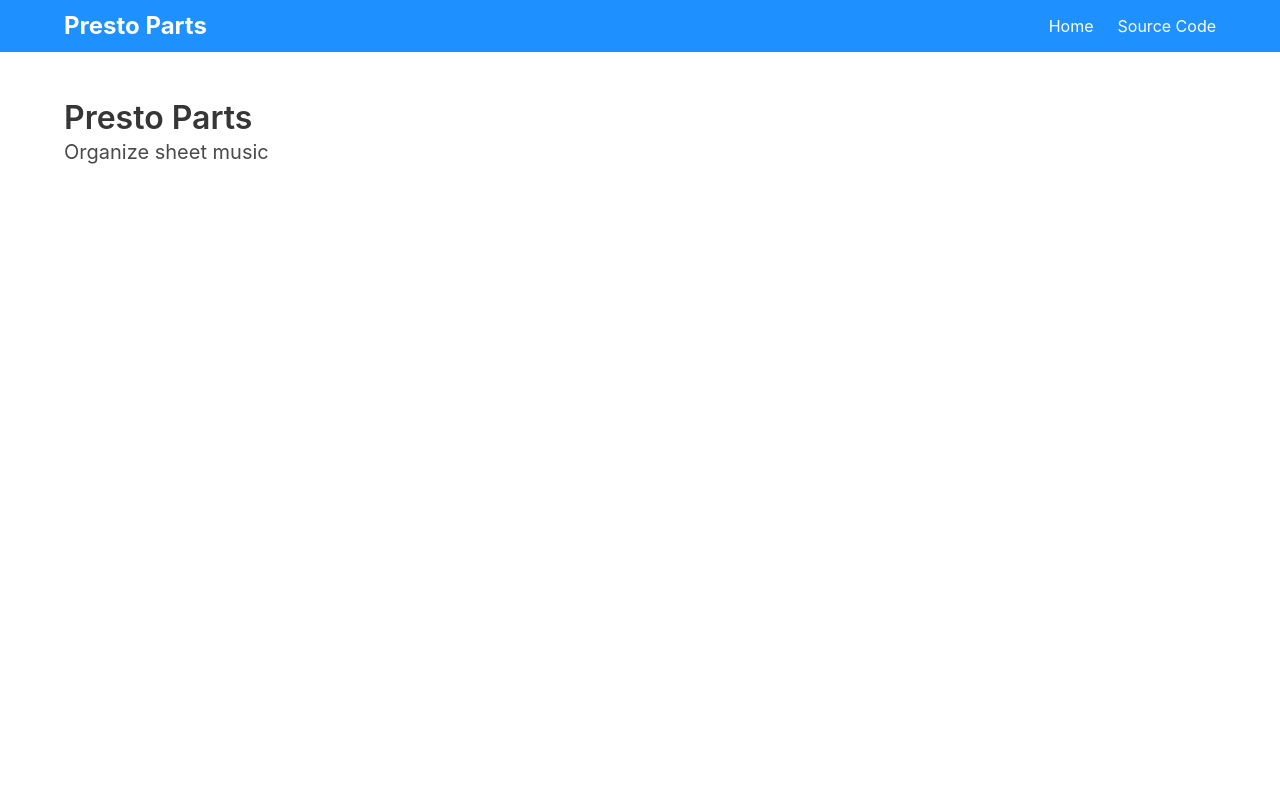
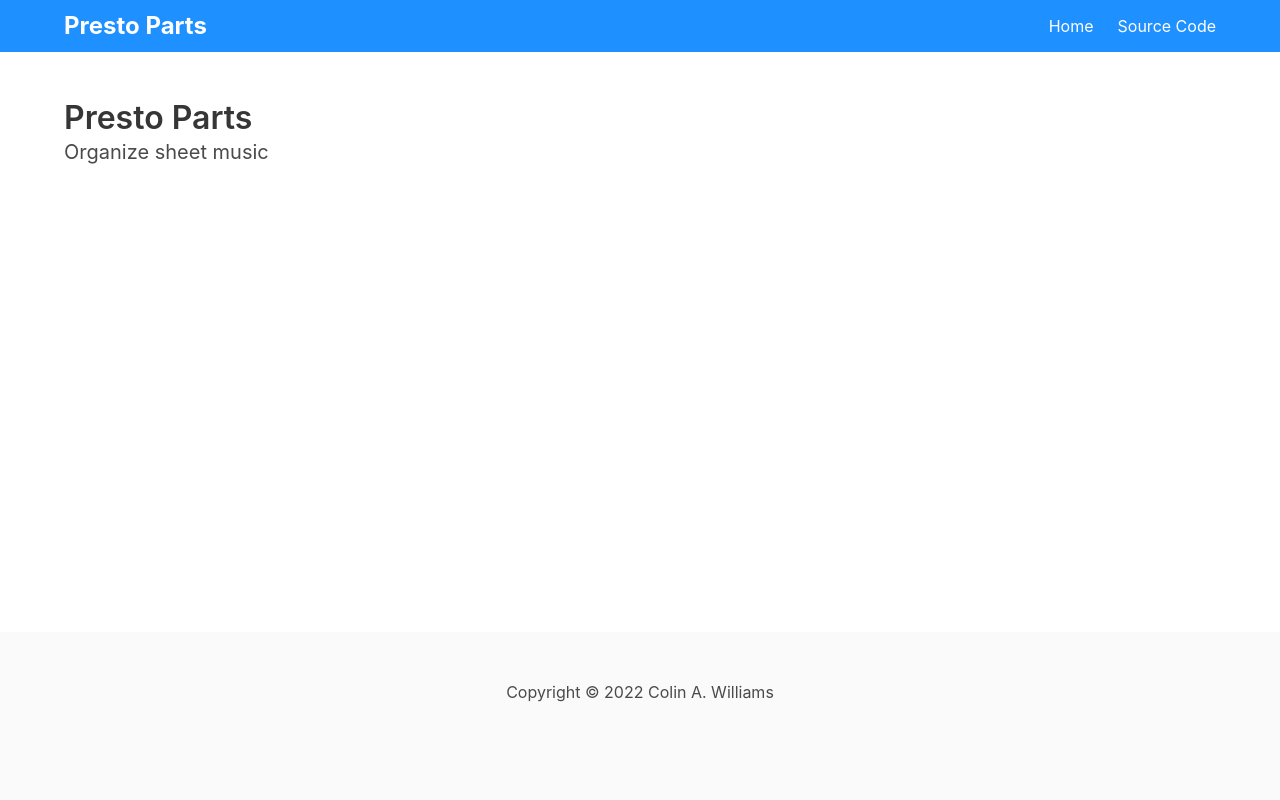
Before and after one commit to c-o-l-i-n/presto-parts-website, a website: page src/index.html in a window 1280 px wide. Drawn offline with Linux system fonts and the light colour scheme.

Commit message:
🦶 Added footer

```diff
--- a/src/index.html
+++ b/src/index.html
@@ -7,7 +7,7 @@
 		<link rel="stylesheet" href="css/common.css" />
 		<title>Presto Parts</title>
 	</head>
-	<body>
+	<body class="is-flex is-flex-direction-column">
 		<nav
 			class="navbar is-primary"
 			role="navigation"
@@ -49,11 +49,22 @@
 				</div>
 			</div>
 		</nav>
-		<section class="section">
-			<div class="container">
+		<section class="section is-flex-grow-1">
+			<div class="container is-fullheight">
 				<h1 class="title">Presto Parts</h1>
 				<h2 class="subtitle">Organize sheet music</h2>
 			</div>
 		</section>
+		<footer class="footer">
+			<div class="content has-text-centered">
+				<p>
+					Copyright &copy;
+					<script>
+						document.write(new Date().getFullYear())
+					</script>
+					Colin A. Williams
+				</p>
+			</div>
+		</footer>
 	</body>
 </html>
--- a/src/scss/common.scss
+++ b/src/scss/common.scss
@@ -7,3 +7,6 @@ $link: $primary;
 @import '../../node_modules/bulma-prefers-dark/bulma-prefers-dark.sass';
 
 // ------------------------------ custom styles -------------------------------
+body {
+	min-height: 100vh;
+}
```
Also changed, not shown: src/css/common.css, 1 other file.
